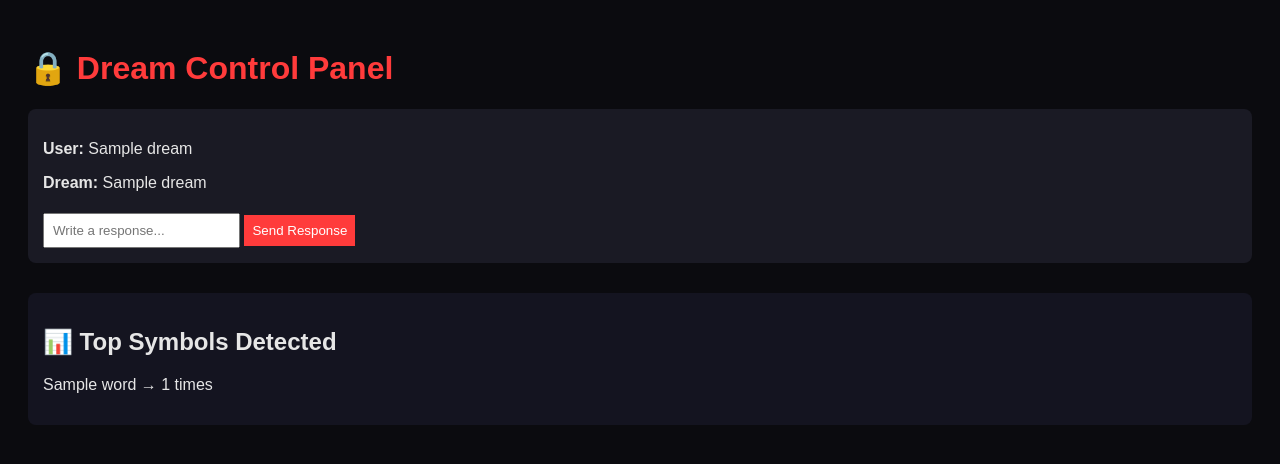
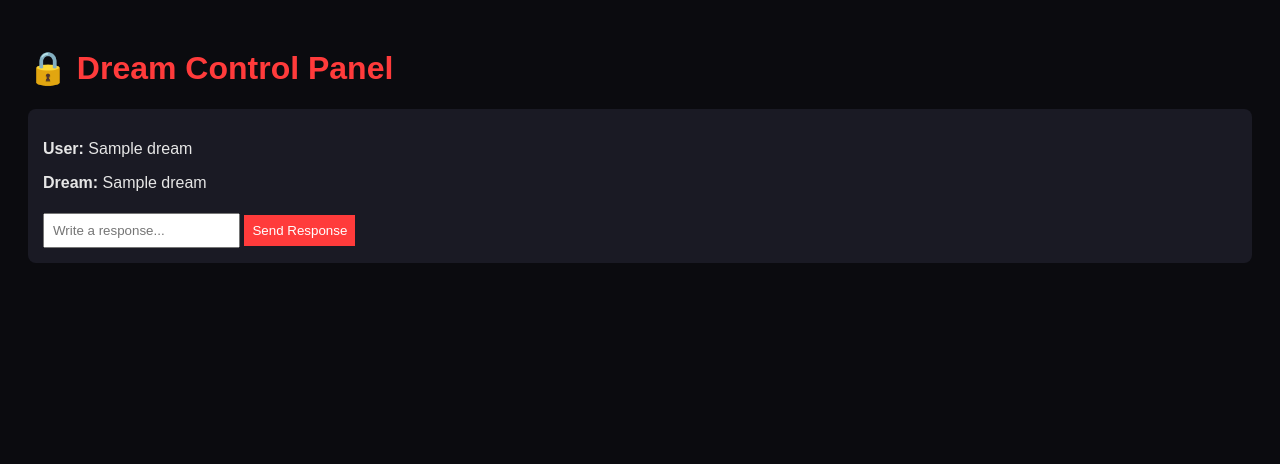
Before and after one commit to Dream-it-say-it/dream-website, a Flask app: template templates/admin.html in a window 1280 px wide. Shown: the top 464 px of the page. Run offline with Flask 3, Linux system fonts and the light colour scheme; the template is opened without the code that fills it: most values are stand-ins (such as "Sample title", 1, 10 or a date in 2020).

Commit message:
Update admin.html

```diff
--- a/templates/admin.html
+++ b/templates/admin.html
@@ -1,7 +1,8 @@
 <!DOCTYPE html>
 <html>
 <head>
-    <title>Dream Admin Panel</title>
+    <title>Dream Control Panel</title>
+
     <style>
         body {
             background: #0b0b0f;
@@ -42,11 +43,9 @@
             background: #ff1a1a;
         }
 
-        .stats {
-            margin-top: 30px;
-            padding: 15px;
-            background: #141420;
-            border-radius: 8px;
+        .empty {
+            color: #888;
+            font-style: italic;
         }
     </style>
 </head>
@@ -56,6 +55,7 @@
 <h1>🔒 Dream Control Panel</h1>
 
 <!-- DREAM LIST -->
+{% if dreams %}
     {% for d in dreams %}
         <div class="dream">
             <p><b>User:</b> {{ d[1] }}</p>
@@ -69,15 +69,8 @@
             </form>
         </div>
     {% endfor %}
-
-<!-- TOP SYMBOLS SECTION -->
-{% if common %}
-<div class="stats">
-    <h2>📊 Top Symbols Detected</h2>
-    {% for word, count in common %}
-        <p>{{ word }} → {{ count }} times</p>
-    {% endfor %}
-</div>
+{% else %}
+    <p class="empty">No dreams recorded yet...</p>
 {% endif %}
 
 </body>
```
Lines whose indentation alone changed are shown as unchanged.
